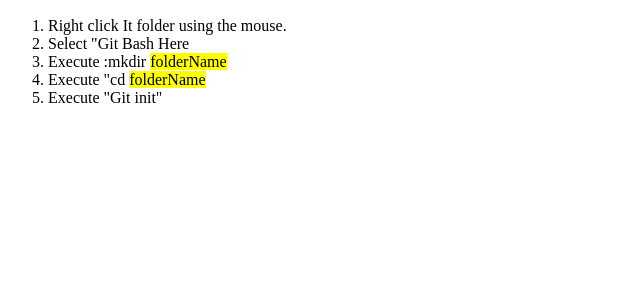
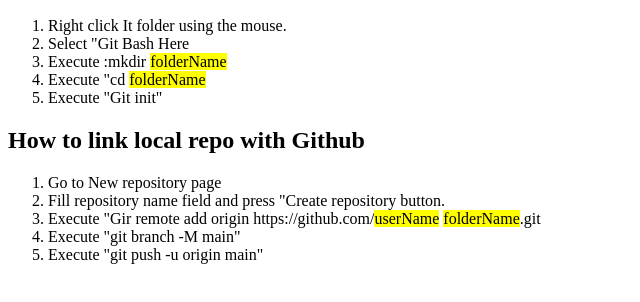
Before and after one commit to Baigaziev/11.11.12, a plain HTML site: page index.html in a window 1280 px wide. Shown: the part 110-412 px from the top of the page, without its empty margins (0-640 px from the left). Drawn offline with Linux system fonts and the light colour scheme.

```diff
--- a/index.html
+++ b/index.html
@@ -17,6 +17,14 @@
     <li>Execute "cd <mark>folderName</mark></li>
     <li>Execute "Git init"</li>
   </ol>
+  <h2>How to link local repo with Github</h2>
+  <ol>
+    <li>Go to New repository page</li>
+    <li>Fill repository name field and press "Create repository button.</li>
+    <li>Execute "Gir remote add origin https://github.com/<mark>userName</mark> <mark>folderName</mark>.git</li>
+    <li>Execute "git branch -M main"</li>
+    <li>Execute "git push -u origin main"</li>
+  </ol>
 
 </body>
 </html>
```
